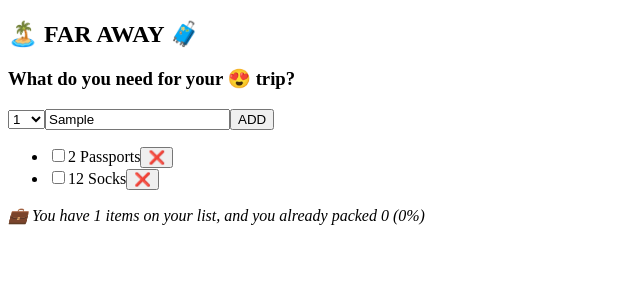
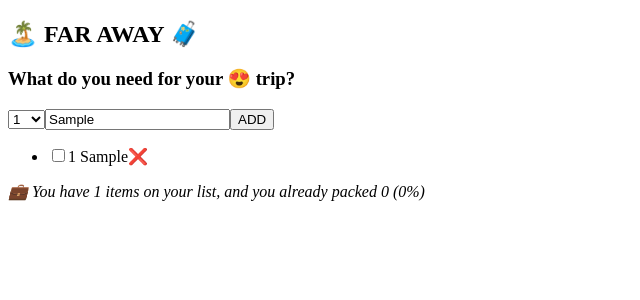
Before and after one commit to mohamedelkashef15/travel-list-app, a React (Vite) app: page / in a window 1280 px wide. Both pictures are taken after typing "Sample" into the empty fields and a click on the button "ADD". Shown: the top 300 px of the page, without its empty margins (0-640 px from the left). Built offline with nearby package versions, Linux system fonts and the light colour scheme; the HTML template or start-up script is replaced by a standard one.

Commit message:
Add logic part II

```diff
--- a/src/App.tsx
+++ b/src/App.tsx
@@ -1,23 +1,35 @@
 import { useState } from "react";
 
 interface IItem {
+  id: number;
+  description: string;
   quantity: number;
-  description: string;
   packed: boolean;
+  onDeleteItem?: (val: number) => void;
+  onToggleItem?: (val: number) => void;
 }
 
-const initialItems = [
-  { id: 1, description: "Passports", quantity: 2, packed: false },
-  { id: 2, description: "Socks", quantity: 12, packed: true },
-];
+function App() {
+  const [items, setItems] = useState<IItem[]>([]);
 
-function App() {
+  function handleAddItem(item: IItem) {
+    setItems((prevItems: IItem[]) => [...prevItems, item]);
+  }
+
+  function onDeleteItem(id: number) {
+    setItems(items.filter((item) => item.id !== id));
+  }
+
+  function onToggleItem(id: number) {
+    setItems(items.map((item) => (item.id === id ? { ...item, packed: !item.packed } : item)));
+  }
+
   return (
     <main>
       <section id="app">
         <Logo />
-        <Form />
-        <PackagingList />
+        <Form onAddItem={handleAddItem} />
+        <PackagingList items={items} onDeleteItem={onDeleteItem} onToggleItem={onToggleItem} />
         <States />
       </section>
     </main>
@@ -32,12 +44,15 @@ function Logo() {
   );
 }
 
-function Form() {
+function Form({ onAddItem }: { onAddItem: (val: IItem) => void }) {
   const [quantity, setQuantity] = useState(1);
   const [description, setDescription] = useState("");
 
   function handleSubmit(e: React.FormEvent<HTMLFormElement>) {
     e.preventDefault();
+
+    if (!description) return;
+
     const newItem = {
       id: Date.now(),
       quantity,
@@ -45,7 +60,10 @@ function Form() {
       packed: false,
     };
 
-    console.log(newItem);
+    onAddItem(newItem);
+
+    setDescription("");
+    setQuantity(1);
   }
 
   return (
@@ -53,9 +71,7 @@ function Form() {
       <h3>What do you need for your 😍 trip?</h3>
       <select value={quantity} onChange={(e) => setQuantity(+e.target.value)}>
         {Array.from({ length: 20 }, (_, i) => i + 1).map((num) => (
-          <option value={num} key={num}>
-            {num}
-          </option>
+          <option key={num}>{num}</option>
         ))}
       </select>
       <input type="text" placeholder="Item..." onChange={(e) => setDescription(e.target.value)} />
@@ -63,24 +79,44 @@ function Form() {
     </form>
   );
 }
-function PackagingList() {
+function PackagingList({
+  items,
+  onDeleteItem,
+  onToggleItem,
+}: {
+  items: IItem[];
+  onDeleteItem: (val: number) => void;
+  onToggleItem: (val: number) => void;
+}) {
   return (
     <ul className="list">
-      {initialItems.map((item) => {
-        return <Item key={item.id} quantity={item.quantity} description={item.description} packed={item.packed} />;
-      })}
+      {items.map((item: IItem) => (
+        <Item
+          id={item.id}
+          key={item.id}
+          description={item.description}
+          packed={item.packed}
+          quantity={item.quantity}
+          onDeleteItem={onDeleteItem}
+          onToggleItem={onToggleItem}
+        />
+      ))}
     </ul>
   );
 }
 
-function Item({ quantity, description, packed }: IItem) {
+function Item({ id, description, packed, quantity, onDeleteItem, onToggleItem }: IItem) {
+  // if (id === undefined) return;
+
   return (
     <li className="list-item">
-      <input type="checkbox" />
+      <input type="checkbox" onClick={() => onToggleItem && onToggleItem(id)} />
       <span className={`text ${packed && "selected"}`}>
         {quantity} {description}
       </span>
-      <button className="close">❌</button>
+      <span className="close" onClick={() => onDeleteItem && onDeleteItem(id)}>
+        ❌
+      </span>
     </li>
   );
 }
```
Also changed, not shown: tasks.txt.
